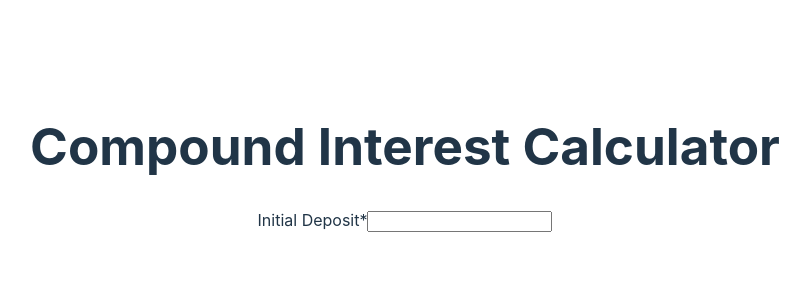
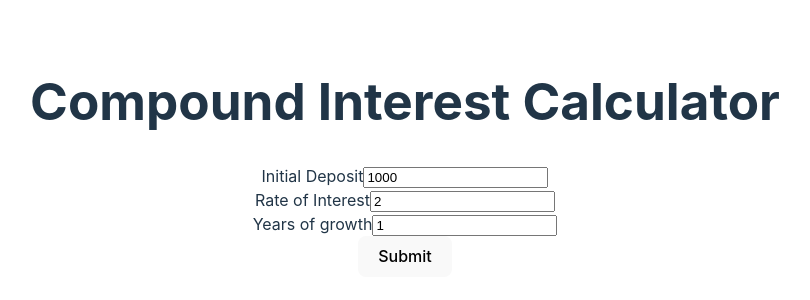
Before and after one commit to vimode/compound-interest-calculator, a React (Vite) app: page / in a window 1280 px wide. Shown: the part 242-542 px from the top of the page, without its empty margins (235-1045 px from the left). Built offline with nearby package versions, Linux system fonts and the light colour scheme.

Commit message:
Update interest calculator logic

```diff
--- a/src/App.tsx
+++ b/src/App.tsx
@@ -1,8 +1,8 @@
-import { useRef, useState } from "react"
-import './App.css'
+import { useEffect, useRef, useState } from "react";
+import * as d3 from "d3";
+import "./App.css";
 
 function App() {
-
   return (
     <>
       <h1>Compound Interest Calculator</h1>
@@ -13,51 +13,150 @@ function App() {
       {/* History */}
       {/* Footer */}
     </>
-  )
+  );
 }
 
-export default App
+export default App;
 
-function InputForm () {
+function InputForm() {
+  const [formData, setFormData] = useState({
+    initialDeposit: 1000,
+    rateOfInterest: 2,
+    yearsOfGrowth: 1,
+  });
+  const [formErrors, setformErrors] = useState({
+    initialDeposit: "",
+    rateOfInterest: "",
+    yearsOfGrowth: "",
+  });
 
-  const [formErrors, setformErrors] = useState({initialDeposit:""})
-  const form = useRef(null)
+  function calculateInterest(formData) {
+    const { initialDeposit, yearsOfGrowth, rateOfInterest } = formData;
+    const decimalInterestRate = rateOfInterest / 100;
+
+    let currentAmount = initialDeposit;
+    let interestDetails = [];
+
+    // Add initial data
+    interestDetails.push({
+      year: 0,
+      initialDeposit: initialDeposit.toFixed(2),
+      currentAmount: currentAmount.toFixed(2),
+      increasingInterest: "0.00",
+    });
+
+    for (let year = 1; year <= yearsOfGrowth; year++) {
+      const interestForYear = currentAmount * decimalInterestRate;
+      currentAmount = currentAmount + interestForYear;
+
+      interestDetails.push({
+        year,
+        initialDeposit: initialDeposit.toFixed(2),
+        currentAmount: currentAmount.toFixed(2),
+        increasingInterest: (currentAmount - initialDeposit).toFixed(2),
+      });
+    }
+    console.log(interestDetails);
+  }
+
+  function handleInputChange(event) {
+    setFormData({ ...formData, [event.target.name]: event.target.value });
+  }
 
   function handleSubmit(event) {
-    event.preventDefault()
-    let formData = new FormData(form.current)
-    console.log(formData)
+    event.preventDefault();
 
-
+    calculateInterest(formData);
   }
 
   return (
-    <form ref={form} onSubmit={handleSubmit}>
+    <form onSubmit={handleSubmit}>
       <div>
         <label htmlFor="initialDeposit">
           Initial Deposit
           <span className="visually-hidden">is required</span>
-          <span aria-hidden>*</span>
+          {/* <span aria-hidden>*</span> */}
         </label>
         <input
           type="number"
           id="initialDeposit"
-          name="initial deposit"
+          name="initialDeposit"
+          value={formData.initialDeposit}
+          onChange={handleInputChange}
           aria-required
           aria-invalid={!!formErrors?.initialDeposit}
-          aria-errormessage={formErrors?.initialDeposit ? 'Please insert an amount' : undefined}
-          aria-description='initial deposit amount'
+          aria-errormessage={
+            formErrors?.initialDeposit ? "Please insert an amount" : undefined
+          }
+          aria-description="initial deposit amount"
         />
-        {formErrors?.initialDeposit && (
-          <span id="intial-deposit-error-message"
+        {/* {formErrors?.initialDeposit && ( */}
+        {/*   <span id="intial-deposit-error-message" */}
+        {/*     aria-live="polite" */}
+        {/*     aria-relevant="additions removals"> */}
+        {/*     {formErrors.initialDeposit} */}
+        {/*   </span> */}
+        {/* )} */}
+      </div>
+
+      <div>
+        <label htmlFor="rateOfInterest">
+          Rate of Interest
+          <span className="visually-hidden">is required</span>
+        </label>
+        <input
+          type="number"
+          id="rateOfInterest"
+          name="rateOfInterest"
+          value={formData.rateOfInterest}
+          onChange={handleInputChange}
+          aria-required
+          aria-invalid={!!formErrors?.rateOfInterest}
+          aria-errormessage={
+            formErrors?.rateOfInterest ? "Please insert an amount" : undefined
+          }
+          aria-description="rate of interest"
+        />
+        {formErrors?.rateOfInterest && (
+          <span
+            id="rate-of-interest-error-message"
             aria-live="polite"
-            aria-relevant="additions removals">
-            {formErrors.initialDeposit}
+            aria-relevant="additions removals"
+          >
+            {formErrors.rateOfInterest}
           </span>
         )}
       </div>
 
-
+      <div>
+        <label htmlFor="yearsOfGrowth">
+          Years of growth
+          <span className="visually-hidden">is required</span>
+        </label>
+        <input
+          type="number"
+          id="yearsOfGrowth"
+          name="yearsOfGrowth"
+          value={formData.yearsOfGrowth}
+          onChange={handleInputChange}
+          aria-required
+          aria-invalid={!!formErrors?.yearsOfGrowth}
+          aria-errormessage={
+            formErrors?.yearsOfGrowth ? "Please insert the years" : undefined
+          }
+          aria-description="years of growth"
+        />
+        {formErrors?.yearsOfGrowth && (
+          <span
+            id="years-of-growth-error-message"
+            aria-live="polite"
+            aria-relevant="additions removals"
+          >
+            {formErrors.yearsOfGrowth}
+          </span>
+        )}
+      </div>
+      <button>Submit</button>
     </form>
-  )
+  );
 }
```
